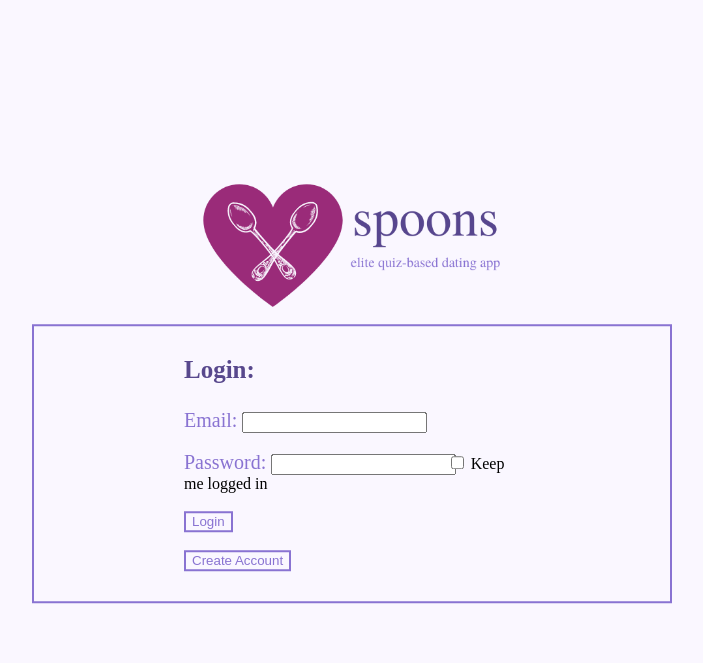
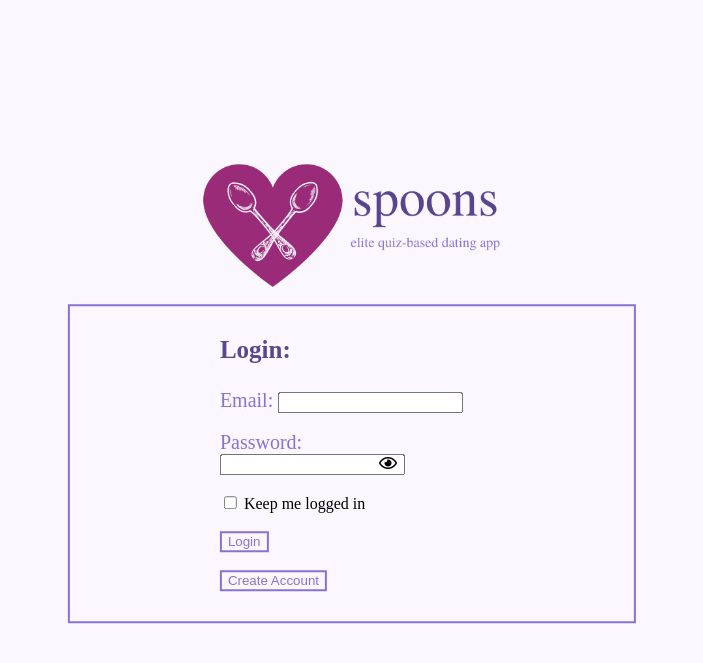
Before and after one commit to cthies1/public_html, a PHP site: page /index.php in a window 1280 px wide. Shown: the top 663 px of the page, without its empty margins (288-991 px from the left). Run offline with PHP 8.4, Linux system fonts and the light colour scheme; some libraries are stand-ins or nearby versions.

Commit message:
Update index.php

```diff
--- a/index.php
+++ b/index.php
@@ -10,7 +10,7 @@ session_start();
         <meta name="description" content="This is a user login page." />
         <meta name="author" content="Chloe, Bee, Anna, Diggy" />
         <link rel="stylesheet" href="./assets/css/index.css" />
-        <link rel="stylesheet" href="https://cdnjs.cloudflare.com/ajax/libs/font-awesome/4.7.0/css/font-awesome.min.css">
+        <link rel="stylesheet" href="https://cdnjs.cloudflare.com/ajax/libs/font-awesome/5.13.0/css/all.min.css">
     </head>
     <body>
         <div class="page">
@@ -59,7 +59,7 @@ session_start();
                         <span class="text-box">Password: </span>
                         <input type="password" name="pass" value="<?php echo $pass; ?>" id="input" />
                         <!-- <span><input type="checkbox" onclick="myFunction()" /><i class="fas fa-eye"></i></span></br></br> -->
-                        <i class="far fa-eye" id="togglePassword" style="margin-left: -30px; cursor: pointer;"></i>
+                        <i class="far fa-eye" id="togglePassword" style="margin-left: -30px; cursor: pointer;"></i></br></br>
                         <input type="checkbox" name="rememberMe" /> Keep me logged in</br></br>
                         <input class="button" type="submit" value="Login" /></br></br>
                     </form>
```
